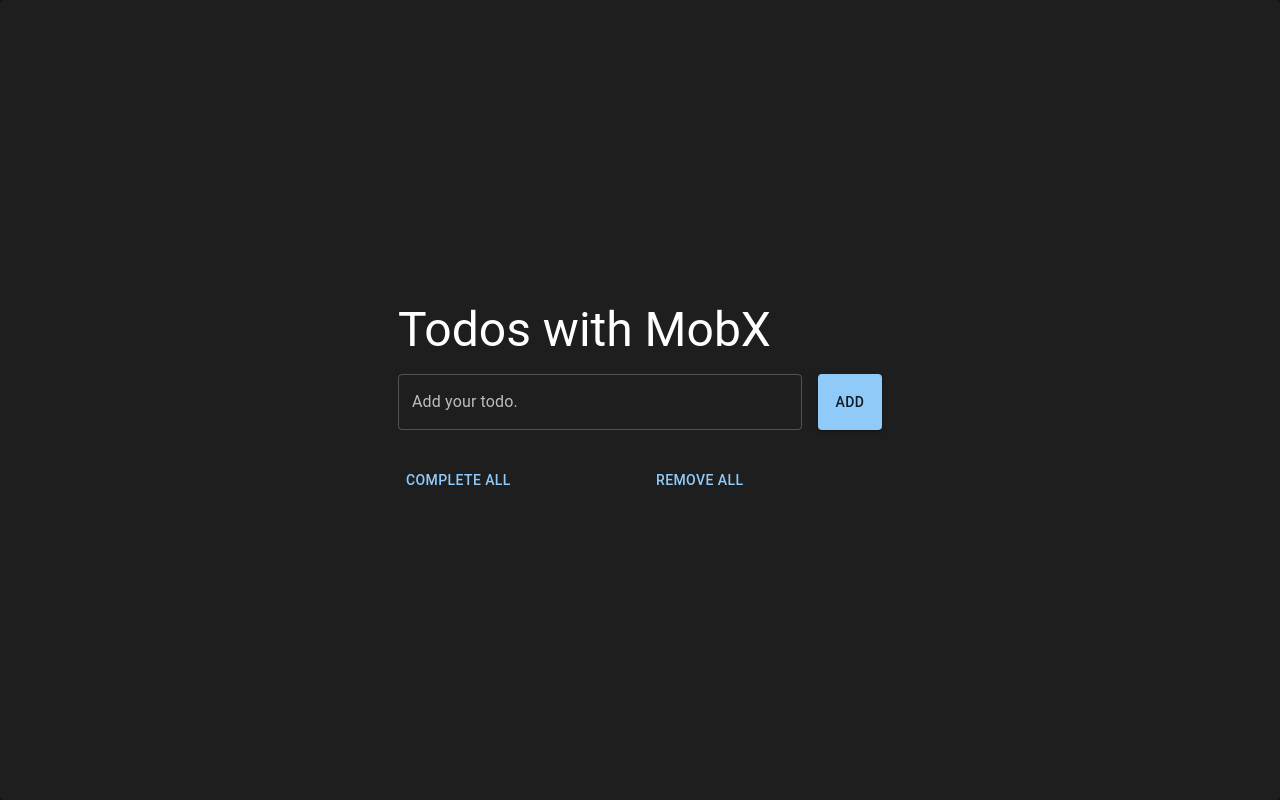
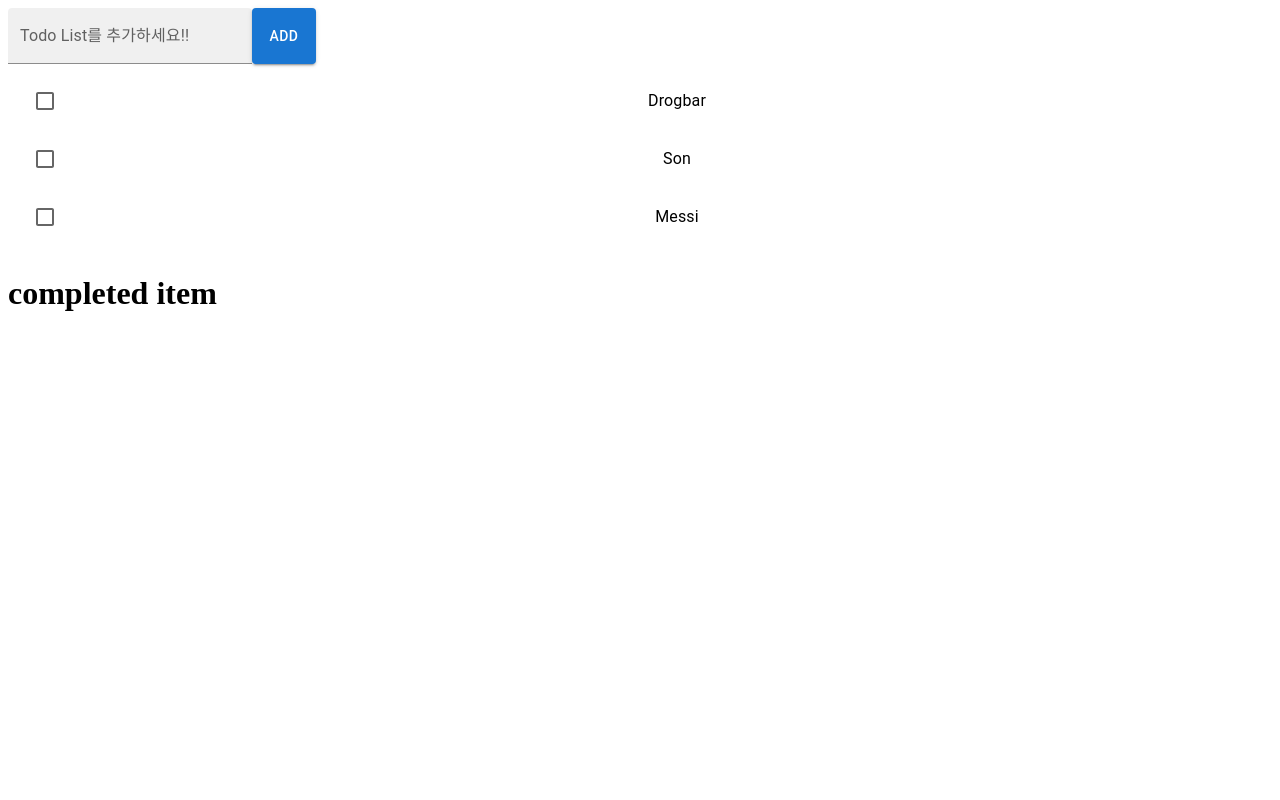
Before and after one commit to nayounho/todolist_mobx, a React (Create React App) app: page / in a window 1280 px wide. Built offline with nearby package versions, Linux system fonts and the light colour scheme.

Commit message:
my first commit

```diff
--- a/package.json
+++ b/package.json
@@ -23,7 +23,7 @@
     "web-vitals": "^2.1.4"
   },
   "scripts": {
-    "start": "react-scripts start",
+    "start": "export PORT=3123 && react-scripts start",
     "build": "react-scripts build",
     "test": "react-scripts test",
     "eject": "react-scripts eject"
--- a/public/index.html
+++ b/public/index.html
@@ -4,7 +4,7 @@
     <meta charset="utf-8" />
     <meta name="viewport" content="width=device-width, initial-scale=1" />
     <meta name="description" content="Practice MosbX" />
-    <title>Todos with MobX</title>
+    <title>Todos-MobX</title>
   </head>
   <body>
     <noscript>You need to enable JavaScript to run this app.</noscript>
--- a/src/App.tsx
+++ b/src/App.tsx
@@ -1,58 +1,21 @@
-import {
-  createTheme,
-  CssBaseline,
-  Grid,
-  Paper,
-  ThemeProvider,
-  Typography,
-} from "@mui/material";
-import styled from "@emotion/styled";
+import { Grid } from "@mui/material";
+import ActiveList from "./observers/ActiveList";
 import AddTodos from "./observers/AddTodos";
-import ActiveList from "./observers/ActiveLIst";
-import CompletedList from "./observers/CompletedList";
-
-const darkTheme = createTheme({
-  palette: {
-    mode: "dark",
-  },
-});
 
 function App() {
   return (
-    <ThemeProvider theme={darkTheme}>
-      <CssBaseline />
-      <AlignCenter>
-        <GridContainer container spacing={2}>
-          <Grid item xs={12}>
-            <Typography variant="h3" component="h1">
-              Todos with MobX
-            </Typography>
-          </Grid>
-          <Grid item xs={12}>
-            <AddTodos />
-          </Grid>
-          <Grid item xs={6}>
-            <ActiveList />
-          </Grid>
-          <Grid item xs={6}>
-            <CompletedList />
-          </Grid>
-        </GridContainer>
-      </AlignCenter>
-    </ThemeProvider>
+    <Grid>
+      <Grid>
+        <AddTodos />
+      </Grid>
+      <Grid>
+        <ActiveList />
+      </Grid>
+      <Grid>
+        <h1>completed item</h1>
+      </Grid>
+    </Grid>
   );
 }
 
-const AlignCenter = styled(Paper)`
-  width: 100vw;
-  height: 100vh;
-  display: flex;
-  justify-content: center;
-  align-items: center;
-`;
-
-const GridContainer = styled(Grid)`
-  width: 500px;
-`;
-
 export default App;
--- a/src/index.tsx
+++ b/src/index.tsx
@@ -1,7 +1,6 @@
 import React from "react";
 import ReactDOM from "react-dom/client";
 import App from "./App";
-import reportWebVitals from "./reportWebVitals";
 
 const root = ReactDOM.createRoot(
   document.getElementById("root") as HTMLElement
@@ -11,8 +10,3 @@ root.render(
     <App />
   </React.StrictMode>
 );
-
-// If you want to start measuring performance in your app, pass a function
-// to log results (for example: reportWebVitals(console.log))
-// or send to an analytics endpoint. Learn more: https://bit.ly/CRA-vitals
-reportWebVitals();
--- a/src/observers/ActiveLIst.tsx
+++ b/src/observers/ActiveLIst.tsx
@@ -1,56 +1,32 @@
 import {
   Checkbox,
-  IconButton,
   List,
   ListItem,
   ListItemButton,
-  ListItemIcon,
   ListItemText,
-  styled,
-  Button,
 } from "@mui/material";
-import DeleteOutlineIcon from "@mui/icons-material/DeleteOutline";
-import { useTodosStore } from "../stores/TodoStore";
-import { observer } from "mobx-react";
 
-const ActiveList = observer(() => {
-  const todosStore = useTodosStore();
+const dummyData = [
+  { id: 1, content: "Drogbar", check: false },
+  { id: 2, content: "Son", check: true },
+  { id: 3, content: "Messi", check: true },
+];
 
+const ActiveList = () => {
   return (
-    <>
-      <StyledList>
-        {todosStore.activeTodos.length
-          ? todosStore.activeTodos.map(({ id, title, completed }) => {
-              return (
-                <ListItem key={id} disablePadding divider>
-                  <ListItemButton>
-                    <ListItemIcon>
-                      <Checkbox
-                        edge="start"
-                        checked={completed}
-                        onClick={() => todosStore.toggle(id)}
-                      />
-                    </ListItemIcon>
-                    <ListItemText primary={title} />
-                    <IconButton
-                      edge="end"
-                      onClick={() => todosStore.remove(id)}
-                    >
-                      <DeleteOutlineIcon />
-                    </IconButton>
-                  </ListItemButton>
-                </ListItem>
-              );
-            })
-          : null}
-      </StyledList>
-      <Button onClick={() => todosStore.completeAll()}>Complete All</Button>
-    </>
+    <List>
+      {dummyData.map((li) => {
+        return (
+          <ListItem key={li.id} disablePadding>
+            <ListItemButton>
+              <Checkbox />
+            </ListItemButton>
+            <ListItemText primary={li.content} />
+          </ListItem>
+        );
+      })}
+    </List>
   );
-});
-
-const StyledList = styled(List)`
-  width: 100%;
-`;
+};
 
 export default ActiveList;
--- a/src/observers/AddTodos.tsx
+++ b/src/observers/AddTodos.tsx
@@ -1,41 +1,16 @@
-import { observer } from "mobx-react";
-import { Button, Stack, TextField } from "@mui/material";
-import { useEffect, useState } from "react";
-import { useTodosStore } from "../stores/TodoStore";
-import { autorun, toJS } from "mobx";
+import { Button, Grid, TextField } from "@mui/material";
 
-const AddTodos = observer(() => {
-  const todosStore = useTodosStore();
-  const [todo, setTodo] = useState("");
-
-  useEffect(() => {
-    autorun(() => console.log(toJS(todosStore.todos)));
-  }, []);
-
+const AddTodos = () => {
   return (
-    <Stack direction="row" spacing={2} component="form">
+    <Grid container>
       <TextField
-        fullWidth
-        value={todo}
-        onChange={(e) => setTodo(e.target.value)}
-        label="Add your todo."
+        id="filled-basic"
+        label="Todo List를 추가하세요!!"
+        variant="filled"
       />
-      <Button
-        variant="contained"
-        type="submit"
-        onClick={(e) => {
-          e.preventDefault();
-          const { todos } = todosStore;
-          const id = todos.length
-            ? Math.max(...todos.map((todo) => todo.id)) + 1
-            : 1;
-          todosStore.add({ id, title: todo, completed: false });
-        }}
-      >
-        ADD
-      </Button>
-    </Stack>
+      <Button variant="contained">Add</Button>
+    </Grid>
   );
-});
+};
 
 export default AddTodos;
--- a/src/observers/CompletedList.tsx
+++ /dev/null
@@ -1,48 +0,0 @@
-import {
-  Button,
-  Checkbox,
-  List,
-  ListItem,
-  ListItemButton,
-  ListItemIcon,
-  ListItemText,
-  styled,
-} from "@mui/material";
-import { observer } from "mobx-react";
-import { useTodosStore } from "../stores/TodoStore";
-
-const CompletedList = observer(() => {
-  const todosStore = useTodosStore();
-
-  return (
-    <>
-      <StyledList>
-        {todosStore.completedTodos.length
-          ? todosStore.completedTodos.map(({ id, title, completed }) => {
-              return (
-                <ListItem key={id} disablePadding divider>
-                  <ListItemButton>
-                    <ListItemIcon>
-                      <Checkbox
-                        edge="start"
-                        checked={completed}
-                        onClick={() => todosStore.toggle(id)}
-                      />
-                    </ListItemIcon>
-                    <ListItemText primary={title} />
-                  </ListItemButton>
-                </ListItem>
-              );
-            })
-          : null}
-      </StyledList>
-      <Button onClick={() => todosStore.removeCompleted()}>Remove All</Button>
-    </>
-  );
-});
-
-const StyledList = styled(List)`
-  width: 100%;
-`;
-
-export default CompletedList;
--- a/src/stores/TodoStore.ts
+++ /dev/null
@@ -1,49 +0,0 @@
-import { makeAutoObservable } from "mobx";
-import { createContext, useContext } from "react";
-import { TodoModel } from "./models/TodoModel";
-
-export interface ITodoStore {
-  todos: TodoModel[];
-}
-
-export class TodoStore implements ITodoStore {
-  todos: TodoModel[] = [];
-
-  constructor() {
-    makeAutoObservable(this);
-  }
-
-  get activeTodos() {
-    return this.todos.filter((todo) => !todo.completed);
-  }
-  get completedTodos() {
-    return this.todos.filter((todo) => todo.completed);
-  }
-
-  add(todo: TodoModel) {
-    this.todos = [...this.todos, todo];
-  }
-  remove(id: number) {
-    this.todos = this.todos.filter((todo) => todo.id !== id);
-  }
-  toggle(id: number) {
-    this.todos = this.todos.map((todo) =>
-      todo.id === id ? { ...todo, completed: !todo.completed } : todo
-    );
-  }
-  removeAll() {
-    this.todos = this.todos.filter((todo) => todo.completed);
-  }
-  removeCompleted() {
-    this.todos = this.todos.filter((todo) => !todo.completed);
-  }
-  completeAll() {
-    this.todos = this.todos.map((todo) => ({ ...todo, completed: true }));
-  }
-}
-
-export const todosStore = new TodoStore();
-
-const todosContext = createContext(todosStore);
-
-export const useTodosStore = () => useContext(todosContext);
```
Also changed, not shown: src/stores/models/TodoModel.ts (deleted, +0 -26 lines), 2 other files (tests, documents, lock files or other folders).
